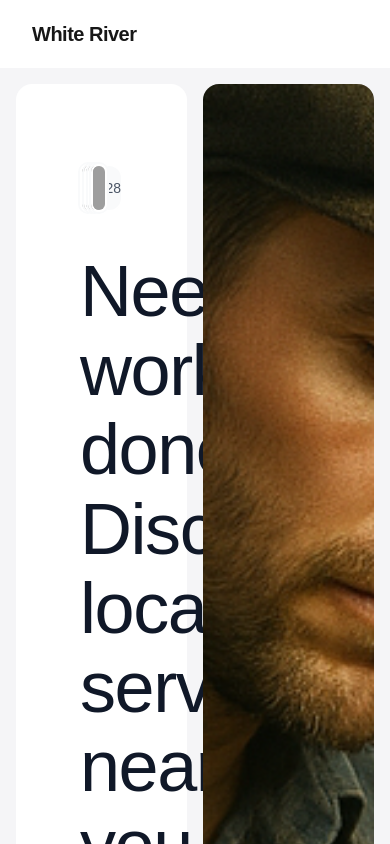
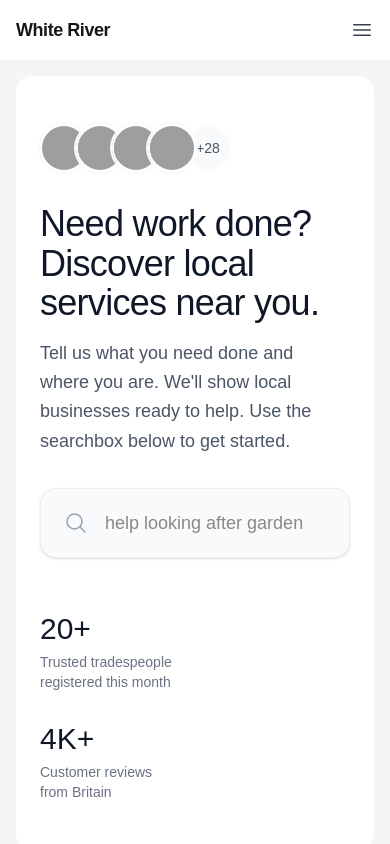
Before and after one commit to thinkersmap/white-river-trades, a Next.js app: page / in a window 390 px wide. Shown: the top 844 px of the page. Built offline with nearby package versions, Linux system fonts and the light colour scheme; grey boxes are pictures that could not be loaded.

Commit message:
optimized for mobile

```diff
--- a/src/app/page.tsx
+++ b/src/app/page.tsx
@@ -115,13 +115,13 @@ export default function Home() {
   }, []);
 
   return (
-    <div className="min-h-screen bg-[#f5f5f7]">
+    <div className="min-h-screen bg-[#f5f5f7] flex flex-col">
       {/* Navigation Container */}
       <div className="bg-white">
-        <nav className="max-w-[1400px] mx-auto px-8 py-5 flex items-center justify-between">
-          <div className="flex items-center gap-14">
-            <div className="text-xl font-semibold tracking-tight">White River</div>
-            <div className="hidden md:flex items-center gap-9">
+        <nav className="max-w-[1400px] mx-auto px-4 sm:px-8 py-4 sm:py-5 flex items-center justify-between">
+          <div className="flex items-center gap-8 lg:gap-14">
+            <div className="text-lg sm:text-xl font-semibold tracking-tight">White River</div>
+            <div className="hidden md:flex items-center gap-6 lg:gap-9">
               <a href="#" className="text-[15px] text-gray-700 hover:text-gray-900 transition-colors">Solutions</a>
               <a href="#" className="text-[15px] text-gray-700 hover:text-gray-900 transition-colors">Industries</a>
               <a href="#" className="text-[15px] text-gray-700 hover:text-gray-900 transition-colors">Pricing</a>
@@ -129,22 +129,29 @@ export default function Home() {
               <a href="#" className="text-[15px] text-gray-700 hover:text-gray-900 transition-colors">Company</a>
             </div>
           </div>
+          <div className="flex items-center gap-4">
+            <button className="md:hidden text-gray-700 hover:text-gray-900">
+              <svg xmlns="http://www.w3.org/2000/svg" fill="none" viewBox="0 0 24 24" strokeWidth={1.5} stroke="currentColor" className="w-6 h-6">
+                <path strokeLinecap="round" strokeLinejoin="round" d="M3.75 6.75h16.5M3.75 12h16.5m-16.5 5.25h16.5" />
+              </svg>
+            </button>
             <a
               href="#"
-            className="hidden md:block px-7 py-2.5 bg-black text-white text-[15px] rounded-full hover:bg-gray-900 transition-all"
+              className="hidden md:block px-6 lg:px-7 py-2.5 bg-black text-white text-[15px] rounded-full hover:bg-gray-900 transition-all"
             >
               Get Started
             </a>
+          </div>
         </nav>
       </div>
 
       {/* Hero Section */}
-      <div className="p-4 h-[calc(100vh-76px)]">
-        <div className="grid grid-cols-2 gap-4 h-full">
+      <div className="flex-1 p-4">
+        <div className="h-full grid grid-cols-1 lg:grid-cols-2 gap-4">
           {/* Left Hero Container */}
           <div className="bg-white rounded-[16px] flex items-center">
-            <div className="px-16 py-20 w-full">
-              <div className="space-y-10">
+            <div className="px-6 sm:px-8 lg:px-16 py-12 lg:py-20 w-full">
+              <div className="space-y-8 lg:space-y-10">
                 {/* Avatar Stack */}
                 <div className="flex -space-x-3">
                   {[1, 2, 3, 4].map((i) => (
@@ -163,10 +170,10 @@ export default function Home() {
                 </div>
 
                 <div>
-                  <h1 className="text-[72px] leading-[1.1] font-normal tracking-[-0.02em] text-gray-900">
+                  <h1 className="text-4xl sm:text-5xl lg:text-[72px] leading-[1.1] font-normal tracking-[-0.02em] text-gray-900">
                     Need work done? Discover local services near you.
                   </h1>
-                  <p className="mt-6 text-xl text-gray-600 leading-relaxed max-w-[90%]">
+                  <p className="mt-4 lg:mt-6 text-lg lg:text-xl text-gray-600 leading-relaxed max-w-[95%] lg:max-w-[90%]">
                     Tell us what you need done and where you are. We&apos;ll show local businesses ready to help. Use the searchbox below to get started.
                   </p>
                 </div>
@@ -196,15 +203,15 @@ export default function Home() {
                 >
                   <div className="fixed inset-0 bg-black/50 backdrop-blur-md" aria-hidden="true" />
 
-                  <div className="fixed inset-0 flex items-start justify-center pt-20">
-                    <Dialog.Panel className="w-full max-w-5xl bg-white rounded-lg">
-                      <div className="flex items-center justify-between p-6 border-b">
+                  <div className="fixed inset-0 flex items-start justify-center sm:pt-10 lg:pt-20">
+                    <Dialog.Panel className="w-full h-full sm:h-auto sm:max-h-[calc(100vh-80px)] max-w-5xl bg-white sm:rounded-lg overflow-hidden">
+                      <div className="sticky top-0 z-10 bg-white flex items-center justify-between p-4 sm:p-6 border-b">
                         <div>
-                          <h2 className="text-xl font-medium text-gray-900">Find a local trade</h2>
+                          <h2 className="text-lg sm:text-xl font-medium text-gray-900">Find a local trade</h2>
                           <p className="text-sm text-gray-500 mt-1">Describe your project or problem, and we&apos;ll match you with the right trade.</p>
                         </div>
                           <div className="flex items-center gap-4">
-                            <div className="flex gap-2">
+                            <div className="hidden sm:flex gap-2">
                               <div className={`h-1 w-8 rounded-full transition-colors ${step >= 1 ? 'bg-black' : 'bg-gray-100'}`} />
                               <div className={`h-1 w-8 rounded-full transition-colors ${step >= 2 ? 'bg-black' : 'bg-gray-100'}`} />
         </div>
@@ -212,7 +219,9 @@ export default function Home() {
                             onClick={() => setIsOpen(false)}
                             className="text-gray-400 hover:text-gray-500"
                           >
-                            ✕
+                            <svg xmlns="http://www.w3.org/2000/svg" fill="none" viewBox="0 0 24 24" strokeWidth={2} stroke="currentColor" className="w-6 h-6">
+                              <path strokeLinecap="round" strokeLinejoin="round" d="M6 18L18 6M6 6l12 12" />
+                            </svg>
                           </button>
                         </div>
                       </div>
@@ -236,16 +245,16 @@ export default function Home() {
                                       setSearchResults(null);
                                     }
                                   }}
-                                  className="w-full pl-11 pr-24 py-4 text-lg bg-gray-50 rounded-xl border border-gray-200/60 focus:outline-none focus:ring-2 focus:ring-black/5"
+                                  className="w-full pl-11 pr-[6.5rem] py-3 sm:py-4 text-base sm:text-lg bg-gray-50 rounded-xl border border-gray-200/60 focus:outline-none focus:ring-2 focus:ring-black/5"
                                   placeholder={searchExamples[placeholderIndex]}
                                   onKeyDown={(e) => e.key === 'Enter' && searchQuery && handleSearch()}
                                 />
                                 <button
                                   onClick={handleSearch}
-                                  className="absolute right-2 top-1/2 -translate-y-1/2 px-4 py-2 bg-black text-white text-sm font-medium rounded-lg hover:bg-gray-900 transition-colors disabled:opacity-50 disabled:cursor-not-allowed"
+                                  className="absolute right-2 top-1/2 -translate-y-1/2 px-3 sm:px-4 py-1.5 sm:py-2 bg-black text-white text-sm font-medium rounded-lg hover:bg-gray-900 transition-colors disabled:opacity-50 disabled:cursor-not-allowed"
                                   disabled={!searchQuery || isSearching}
                                 >
-                                  {isSearching ? 'Finding Service...' : 'Find Service'}
+                                  {isSearching ? 'Finding...' : 'Find'}
                                 </button>
                               </div>
 
@@ -341,7 +350,7 @@ export default function Home() {
                                             return (
                                               <div
                                                 key={trade.name}
-                                                className="group hover:bg-gray-50/80 border border-gray-200 rounded-xl mx-0.5 px-6 py-6 transition-all hover:border-gray-300"
+                                                className="group hover:bg-gray-50/80 border border-gray-200 rounded-xl mx-0.5 px-4 sm:px-6 py-4 sm:py-6 transition-all hover:border-gray-300"
                                               >
                                                 <button
                                                   onClick={() => {
@@ -573,16 +582,16 @@ export default function Home() {
                 </Dialog>
 
                 {/* Stats */}
-                <div className="flex gap-16 pt-6">
+                <div className="flex flex-col sm:flex-row gap-8 sm:gap-16 pt-6">
                   <div>
-                    <div className="text-[48px] leading-none font-normal text-gray-900">20+</div>
-                    <div className="mt-3 text-[15px] text-gray-500 font-medium">
+                    <div className="text-3xl sm:text-4xl lg:text-[48px] leading-none font-normal text-gray-900">20+</div>
+                    <div className="mt-2 sm:mt-3 text-sm sm:text-[15px] text-gray-500 font-medium">
                       Trusted tradespeople<br/>registered this month
                     </div>
                   </div>
                   <div>
-                    <div className="text-[48px] leading-none font-normal text-gray-900">4K+</div>
-                    <div className="mt-3 text-[15px] text-gray-500 font-medium">
+                    <div className="text-3xl sm:text-4xl lg:text-[48px] leading-none font-normal text-gray-900">4K+</div>
+                    <div className="mt-2 sm:mt-3 text-sm sm:text-[15px] text-gray-500 font-medium">
                       Customer reviews<br/>from Britain
                     </div>
                   </div>
@@ -592,8 +601,8 @@ export default function Home() {
           </div>
 
           {/* Right Hero Container */}
-          <div className="bg-[#e8eaed] rounded-[16px] overflow-hidden">
-            <div className="relative w-full h-full">
+          <div className="bg-[#e8eaed] rounded-[16px] overflow-hidden min-h-[400px]">
+            <div className="relative w-full h-full min-h-[400px]">
           <Image
                 src="/images/roofer.png"
                 alt="Skilled roofer working on a roof"
```
Lines whose indentation alone changed are shown as unchanged.
